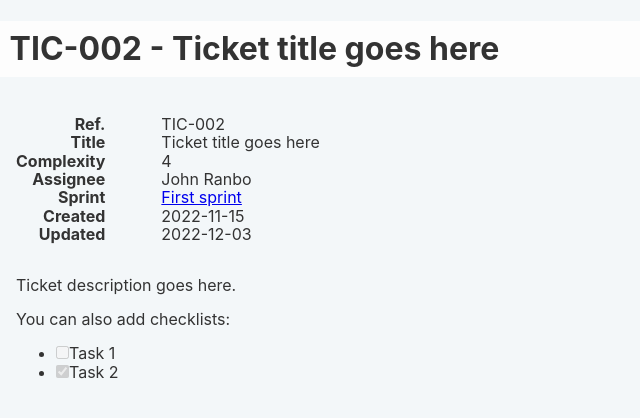
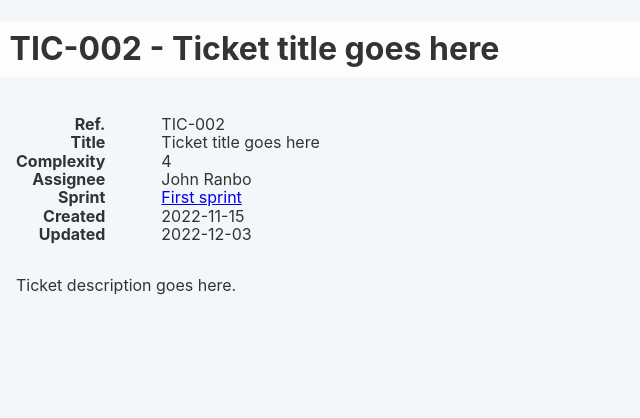
Before and after one commit to Lajule/scrummd, a Jekyll site: the page built from _tickets/TIC-002.md, in a window 1280 px wide. Shown: the top 418 px of the page, without its empty margins (0-640 px from the left). Built offline with Jekyll 4.4.1, drawn with Linux system fonts in a browser that asks for light colours.

Commit message:
Bad indent

```diff
--- a/_includes/js/main.js
+++ b/_includes/js/main.js
@@ -62,8 +62,8 @@ window.addEventListener('DOMContentLoaded', function(event) {
 	type: 'line',
         data: chartData,
         options: {
-	    responsive: true
-	}
+	        responsive: true
+	    }
     });
 
     sprint.dispatchEvent(new CustomEvent('brundown', { chart }));
--- a/_tickets/TIC-002.md
+++ b/_tickets/TIC-002.md
@@ -10,8 +10,3 @@ created: 2022-11-15
 updated: 2022-12-03
 ---
 Ticket description goes here.
-
-You can also add checklists:
-
-- [ ] Task 1
-- [x] Task 2
```
Also changed, not shown: _tickets/TIC-001.md (+5 -0 lines), 5 other files.
